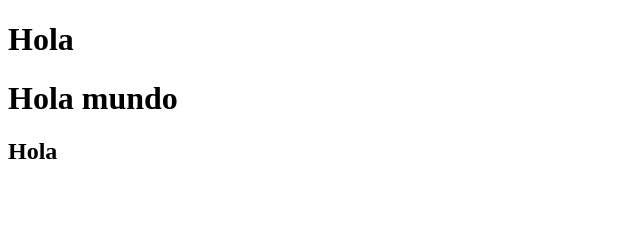
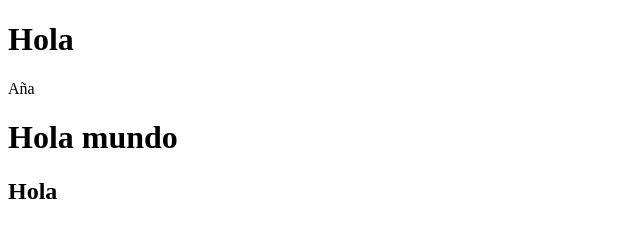
Before and after one commit to Alfredocep01/Taxi-app, a plain HTML site: page index.html in a window 1280 px wide. Shown: the whole page, without its empty margins (0-640 px from the left). Drawn offline with Linux system fonts and the light colour scheme.

Commit message:
Update index.html
Gogueta es gei

```diff
--- a/index.html
+++ b/index.html
@@ -6,6 +6,7 @@
   <meta name="viewport" content="width=device-width, initial-scale=1.0">
   <title>Document</title>
   <h1>Hola</h1>
+  <p>Aña</p>
 </head>
 <body>
 <h1>Hola mundo</h1>
```
